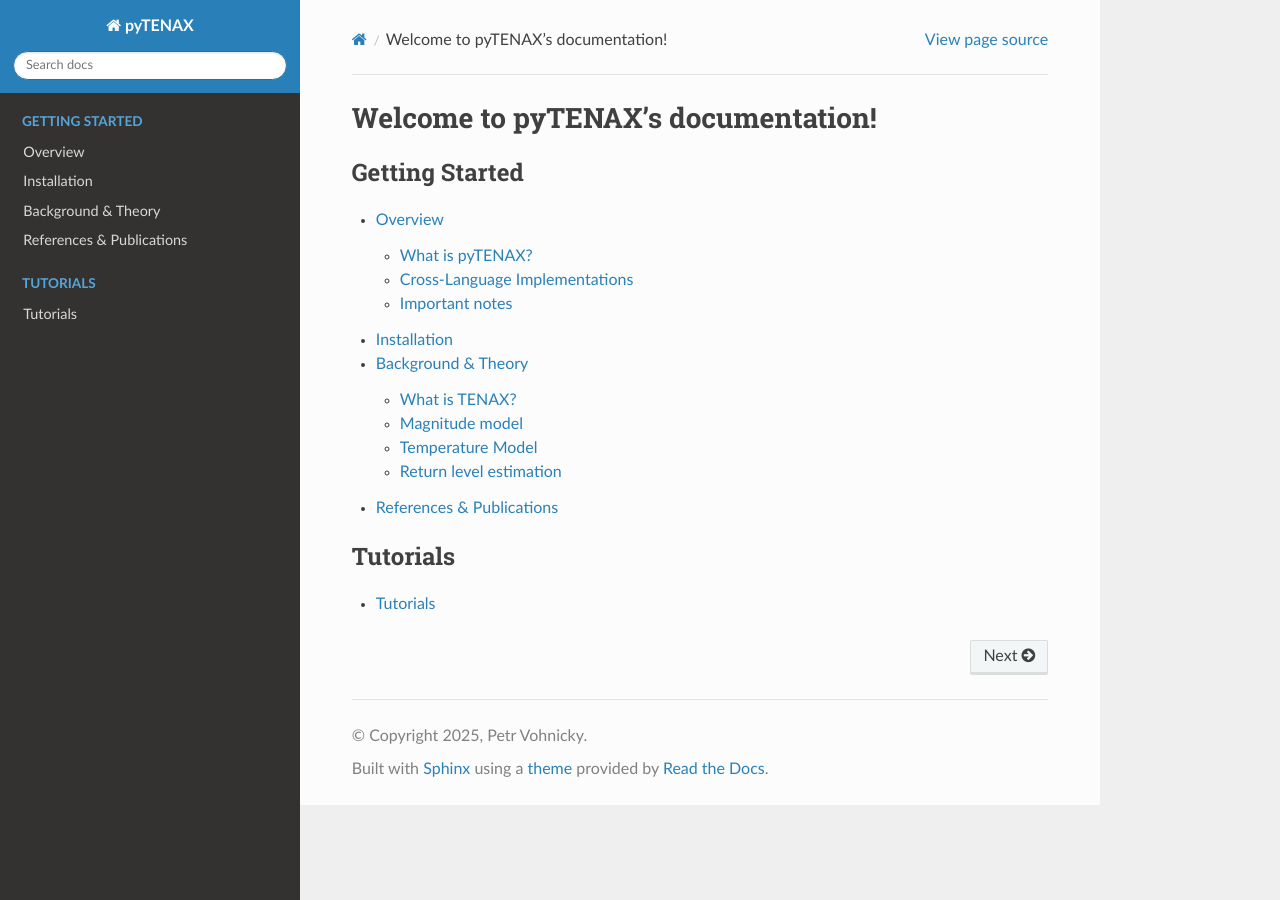
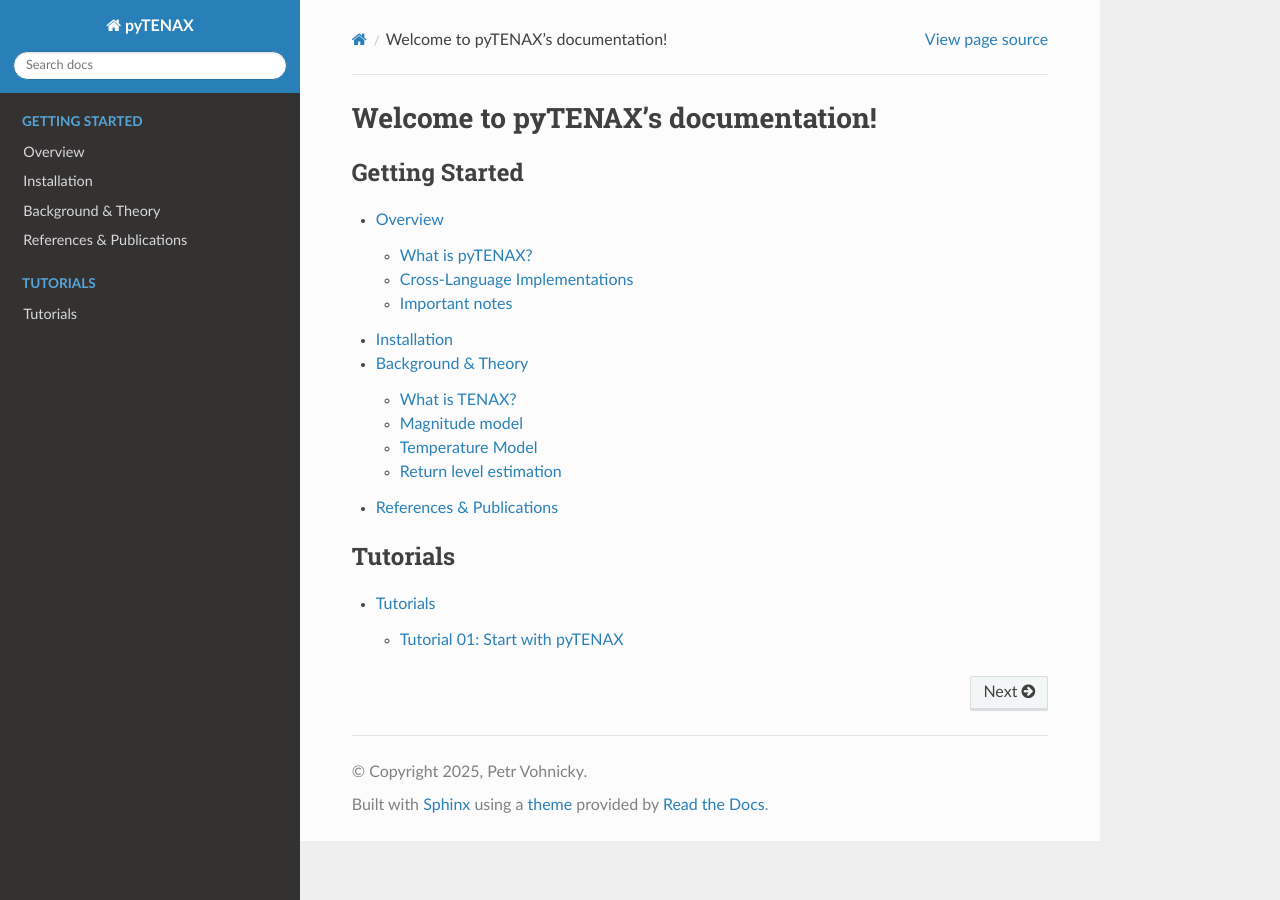
Before and after one commit to PetrVey/pyTENAX, a Sphinx documentation site: the page built from docs/source/index.rst, in a window 1280 px wide. Built offline with Sphinx 7.4.7 and the Read the Docs theme 3.1.0, drawn with Linux system fonts in a browser that asks for light colours; pages that are not in the unit, such as notebooks, are missing from menus.

```diff
--- a/docs/source/tutorials/tutorials.rst
+++ b/docs/source/tutorials/tutorials.rst
@@ -11,4 +11,4 @@ You can launch this notebook interactively via Binder:
 .. toctree::
    :maxdepth: 1
 
-   tutorial_01.ipynb
+   Tutorial_01.ipynb
```
Also changed, not shown: .readthedocs.yml (added), docs/source/tutorials/tutorial_start.ipynb (deleted).
